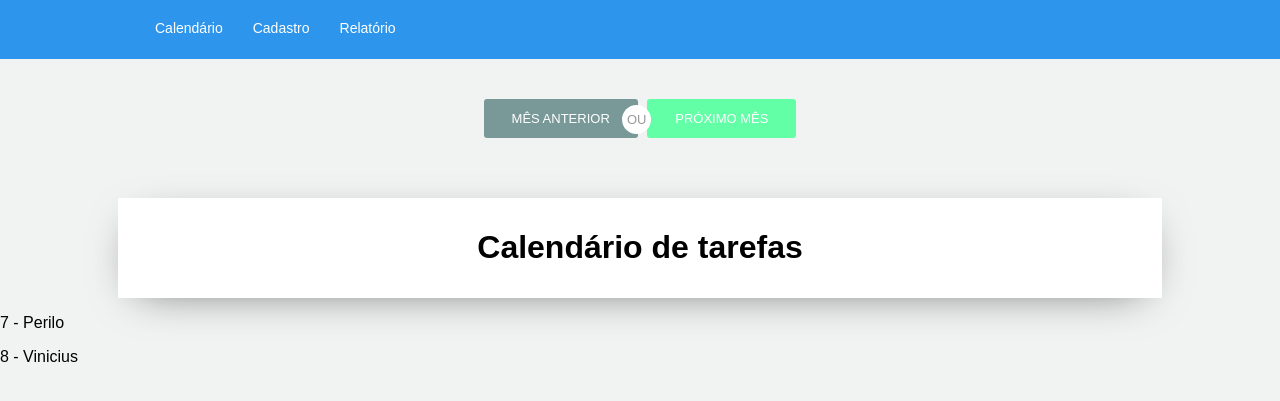
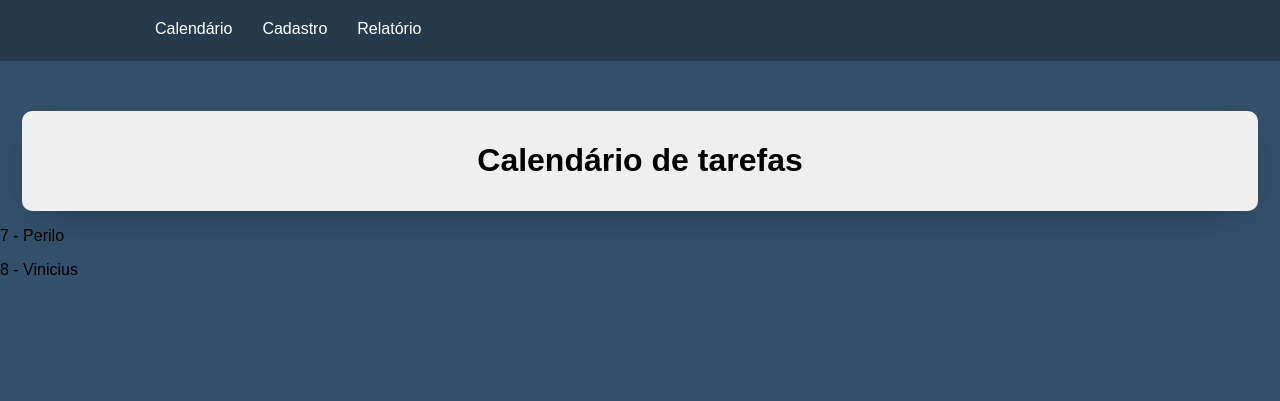
Before and after one commit to TechDriversFatec/Pineapple, a Django app: page / in a window 1280 px wide. Shown: the top 401 px of the page. Run offline with Django 3.2, Linux system fonts and the light colour scheme; data comes from the database, SQL or seed files in the repository; some libraries are stand-ins or nearby versions.

Commit message:
atualizacao

```diff
--- a/website/static/website/css/styles.css
+++ b/website/static/website/css/styles.css
@@ -2,7 +2,7 @@ body {
   margin: 0;
   padding: 0;
   font-family: sans-serif;
-    background-color: rgb(241,242,242);
+  background-color: rgb(53,80,108);
 }
 
 a {text-decoration: none;}
@@ -20,7 +20,7 @@ body {
 }
 
 nav {
-    background: rgb(45,149,236);
+  background: rgb(38,58,78);
   font-size: 0;
   position: relative;
 
@@ -28,7 +28,7 @@ body {
 
 nav > ul > li {
   display: inline-block;
-      font-size: 14px;
+    font-size: 16px;
     padding: 0 15px;
     position: relative;
 }
@@ -41,8 +41,8 @@ body {
     transition: all .3s ease;
 }
 nav > ul > li:hover > a {
-    color: #444;
-      border-bottom: 3px solid #444;
+  color: #70A9E6;
+    border-bottom: 3px solid #6496CC;
 }
 
 .mega-menu {
@@ -84,9 +84,10 @@ body {
 }
 #conteudo{
   margin: auto;
-    width: 80%;
+  width: 95%;
   height: auto;
-    background-color: white;
+  background-color:rgba(239, 239, 239);
+  border-radius: 10px;
   padding: 10px;
   margin-top: 50px;
   -webkit-box-shadow: 0px 10px 45px -20px rgba(0,0,0,0.63);
@@ -101,56 +102,14 @@ position:relative;
 display:inline-block;
 margin:10px 0;
 }
-
-[btn-group]:before {
-content:attr(data-grouptype);
-color:#999;
-display:block;
-font-size:0.8125em;
-width:19px;
-height:19px;
-padding:5px;
-border-radius:50%;
-background:#FFF;
-position:absolute;
-left:50%;
-top:6px;
-margin-left:-18px;
-line-height:19px;
+select {
+  -webkit-appearance: none;
+  -moz-appearance: none;
+  -ms-appearance: none;
+  appearance: none;
+  outline: 0;
+  box-shadow: none;
+  border: 0 !important;
+  background: #2c3e50;
+  background-image: none;
 }
-
-[btn-group] > a + a {
-margin-left:5px;
-}
-
-[btn-group] > a {
-display:inline-block;
-padding:6px 14px;
-background:#F2F2F2;
-border-radius:3px;
-font-size:0.8125em;
-color:#B9BCBC;
-transition:background .3s ease, color .3s ease;
-text-decoration:none;
-transition:color .3s ease;
-padding:12px 28px;
-text-transform:uppercase;
-}
-
-[btn-group] > a:nth-of-type(1) {
-background:#799999;
-color:#FFF;
-}
-
-[btn-group] > a:nth-of-type(1):hover {
-background: #799999;
-}
-
-[btn-group] > a:nth-of-type(2) {
-background:#63FFA7;
-color:#FFF;
-}
-
-[btn-group] > a:nth-of-type(2):hover {
-background:#63FFA7;
-}
--- a/website/static/website/js/scripts.js
+++ b/website/static/website/js/scripts.js
@@ -55,3 +55,11 @@ function openNav() {
 
     chart.draw(otherData, options);
   }
+ $(function() {
+  $('.js-nav a, .js-connect').click(function(e) {
+    e.preventDefault();
+    $('body, html').animate({
+      scrollTop: $($.attr(this, 'href')).offset().top
+    }, 750);
+  });
+});
--- a/website/templates/website/_layout/home.html
+++ b/website/templates/website/_layout/home.html
@@ -5,13 +5,7 @@
 {% block content %}
 
 <script type="text/javascript" src="https://www.gstatic.com/charts/loader.js"></script>
-  <center>
-  <div style="margin-top: 30px;">
-    <div btn-group data-grouptype="OU">
-        <a href="#">Mês anterior</a>
-        <a href="#">Próximo mês</a>
-    </div>
-   </div>
+<center>
         <div id="conteudo">
             <h1>Calendário de tarefas</h1>
             <div id="calendar">
```
Lines whose indentation alone changed are shown as unchanged.
